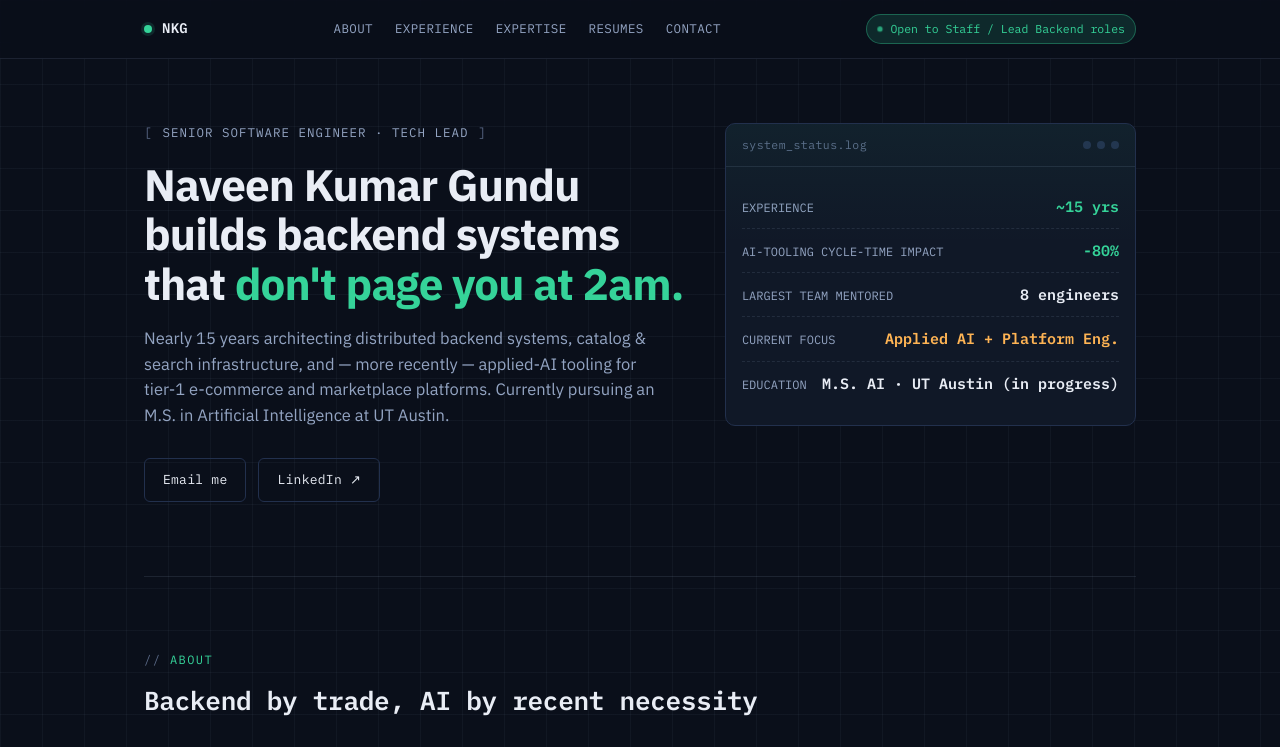
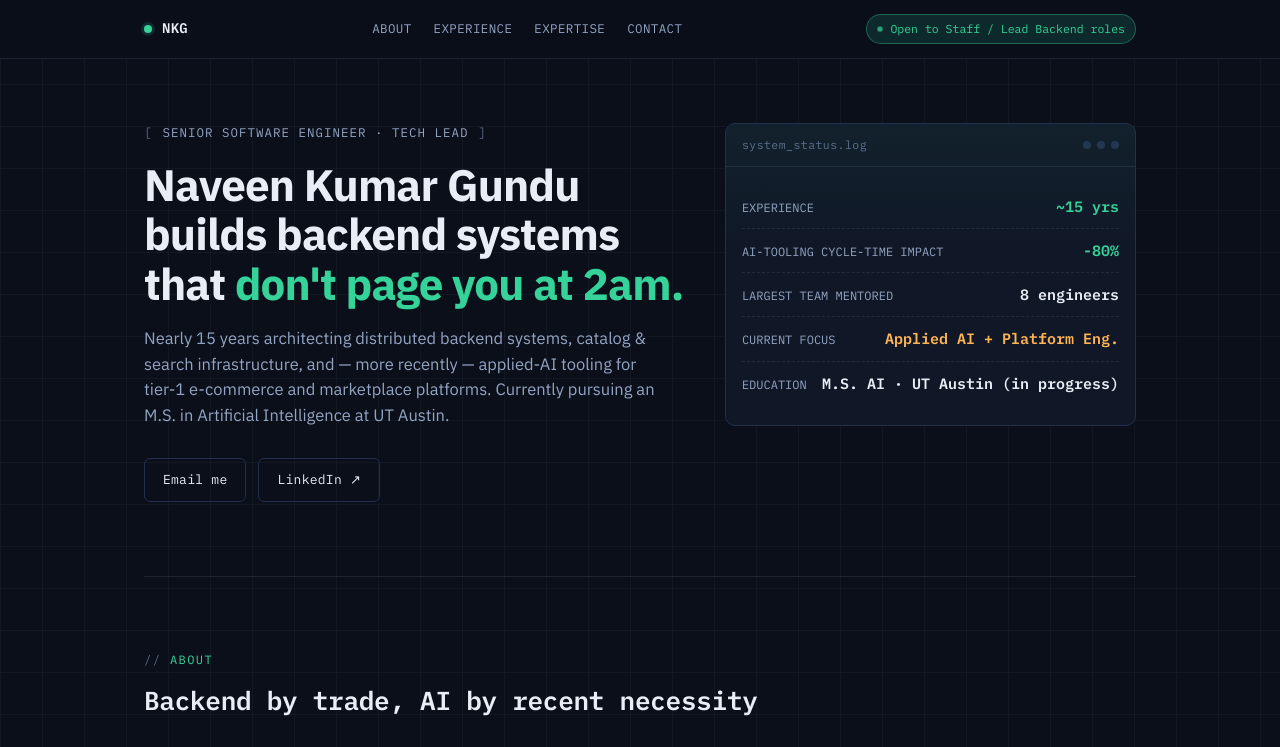
Before and after one commit to snvvsnk/naveen-portfolio, a plain HTML site: page index.html in a window 1280 px wide. Shown: the top 747 px of the page. Drawn offline with Linux system fonts and the light colour scheme.

Commit message:
Update index.html

```diff
--- a/index.html
+++ b/index.html
@@ -267,7 +267,7 @@
       <a href="#about">About</a>
       <a href="#experience">Experience</a>
       <a href="#expertise">Expertise</a>
-      <a href="#resumes">Resumes</a>
+      <!-- <a href="#resumes">Resumes</a> -->
       <a href="#contact">Contact</a>
     </nav>
     <span class="status-pill"><span class="pulse"></span>Open to Staff / Lead Backend roles</span>
```
